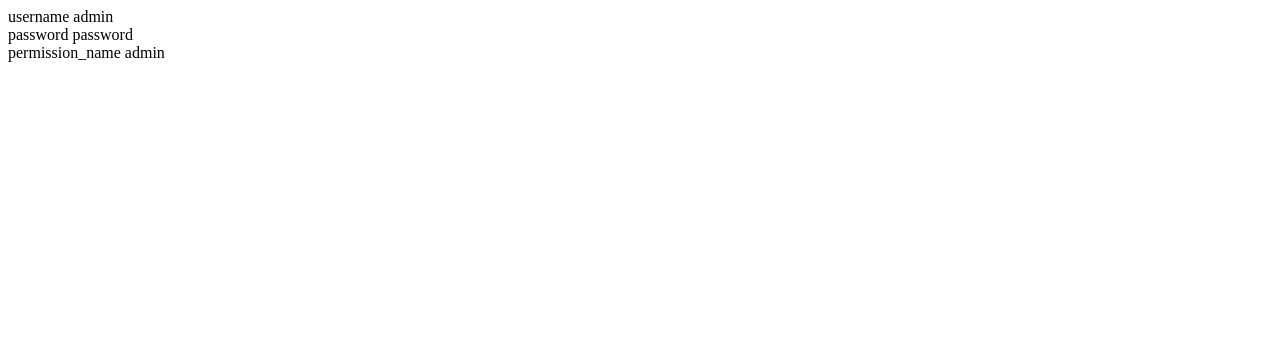
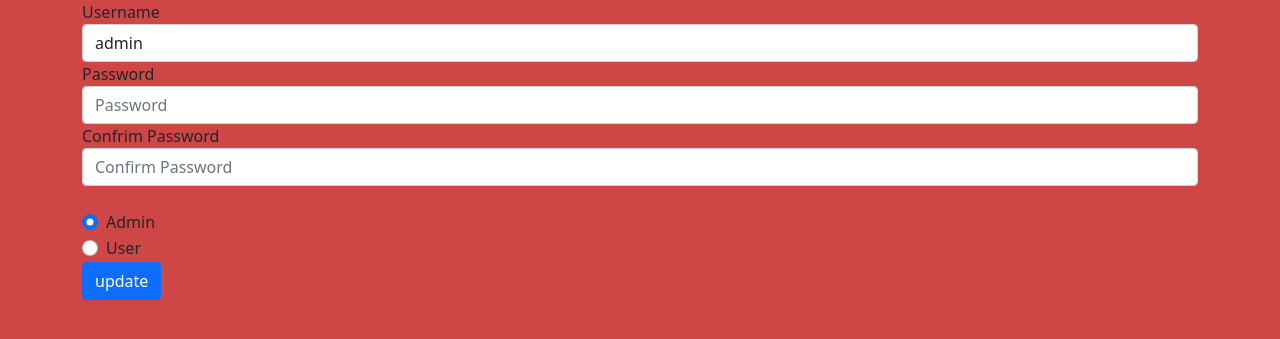
Before and after one commit to abdalrahman01/inloggningssytem, a PHP site: page /edit_user.php?user_id=1 in a window 1280 px wide. Shown: the top 339 px of the page. Run offline with PHP 8.4, Linux system fonts and the light colour scheme; a user stored in the database is signed in; data comes from the database, SQL or seed files in the repository.

Commit message:
user info updates succ

```diff
--- a/Version2/edit_user.php
+++ b/Version2/edit_user.php
@@ -1,13 +1,69 @@
 <?php
 session_start();
-if(isset($_GET["user_id"]) && ($_SESSION["permission_level"] == "admin")) {
-    require_once "functions/user_functions.php";
-    require_once "config/db.php";
+require_once "functions/user_functions.php";
+require_once "config/db.php";
+if (isset($_GET["user_id"]) && ($_SESSION["permission_level"] == "admin")) {
+
     $stmt = select_user_by_id($_GET["user_id"], $db);
-    if($stmt->rowCount() > 0) {
+    if ($stmt->rowCount() > 0) {
         $row = $stmt->fetch(PDO::FETCH_ASSOC);
-        foreach ($row as $key => $value) {
-            echo "$key  $value <br>";
-        }
     }
+} elseif (isset($_POST["update"]) && ($_SESSION["permission_level"] == "admin")) {
+    if ($_POST["password1"] == $_POST["password2"]) {
+        update_user($_POST["user_id"], $_POST["username"], $_POST["password1"], $_POST["permission_level"], $db);
+        header("Location: users_list.php?msg=userUpdatedSucc", $http_response_header = 200);
+    } else {
+        header("Location: edit_user.php?msg=newpasswordsdontmatch");
+    }
+} else {
+    header("Location: .");
 }
+?>
+
+<!DOCTYPE html>
+<html lang="en">
+
+<head>
+    <meta charset="UTF-8">
+    <meta http-equiv="X-UA-Compatible" content="IE=edge">
+    <meta name="viewport" content="width=device-width, initial-scale=1.0">
+    <title>Edit User</title>
+    <link rel="stylesheet" href="css/bootstrap.min.css">
+    <link rel="stylesheet" href="css/style.css">
+</head>
+
+<body>
+    <div class="container">
+        <form method="post" action="edit_user.php">
+            <div class="form-group">
+                <label>Username</label>
+                <input type="text" class="form-control" name="username" placeholder="Enter username" value='<?php echo $row["username"]; ?>' required>
+            </div>
+            <div class="form-group">
+                <label>Password</label>
+                <input type="password" class="form-control" name="password1" placeholder="Password" required>
+            </div>
+            <div class="form-group">
+                <label>Confrim Password</label>
+                <input type="password" class="form-control" name="password2" placeholder="Confirm Password" required>
+            </div>
+            <br>
+            <div class="form-check">
+                <input class="form-check-input" type="radio" name="permission_level" value="admin" <?php echo ($row["permission_name"] == "admin") ? "checked" : ""; ?> >
+                <label class="form-check-label">
+                    Admin
+                </label>
+            </div>
+            <div class="form-check">
+                <input class="form-check-input" type="radio" name="permission_level" value="user" <?php echo ($row["permission_name"] == "user") ? "checked" : ""; ?> >
+                <label class="form-check-label">
+                    User
+                </label>
+            </div>
+            <input type="hidden" name="user_id" value='<?php echo $_GET["user_id"]; ?>'>
+            <input type="submit" value="update" name="update" class="btn btn-primary">
+        </form>
+    </div>
+</body>
+
+</html>
--- a/Version2/functions/user_functions.php
+++ b/Version2/functions/user_functions.php
@@ -75,3 +75,14 @@ function select_user_by_id($user_id, $db) {
     $stmt->execute();
     return $stmt;
 }
+
+function update_user($user_id, $username, $password, $permisssion_level, $db) {
+    $sql = "UPDATE users SET users.username = :username, users.password= :password, users.permission_level = :permission_level WHERE users.user_id = :user_id";
+    $stmt = $db->prepare($sql);
+    $stmt->bindValue(":user_id", $user_id);
+    $stmt->bindValue(":username", $username);
+    $stmt->bindValue(":password", $password);
+    // $permisssion_level == "admin"? 1 : 2 >> betyder att if ($permisssion_level == "admin") {return 1;} else {return 2;};
+    $stmt->bindValue(":permission_level", $permisssion_level == "admin"? 1 : 2 );
+    $stmt->execute();
+}
```
